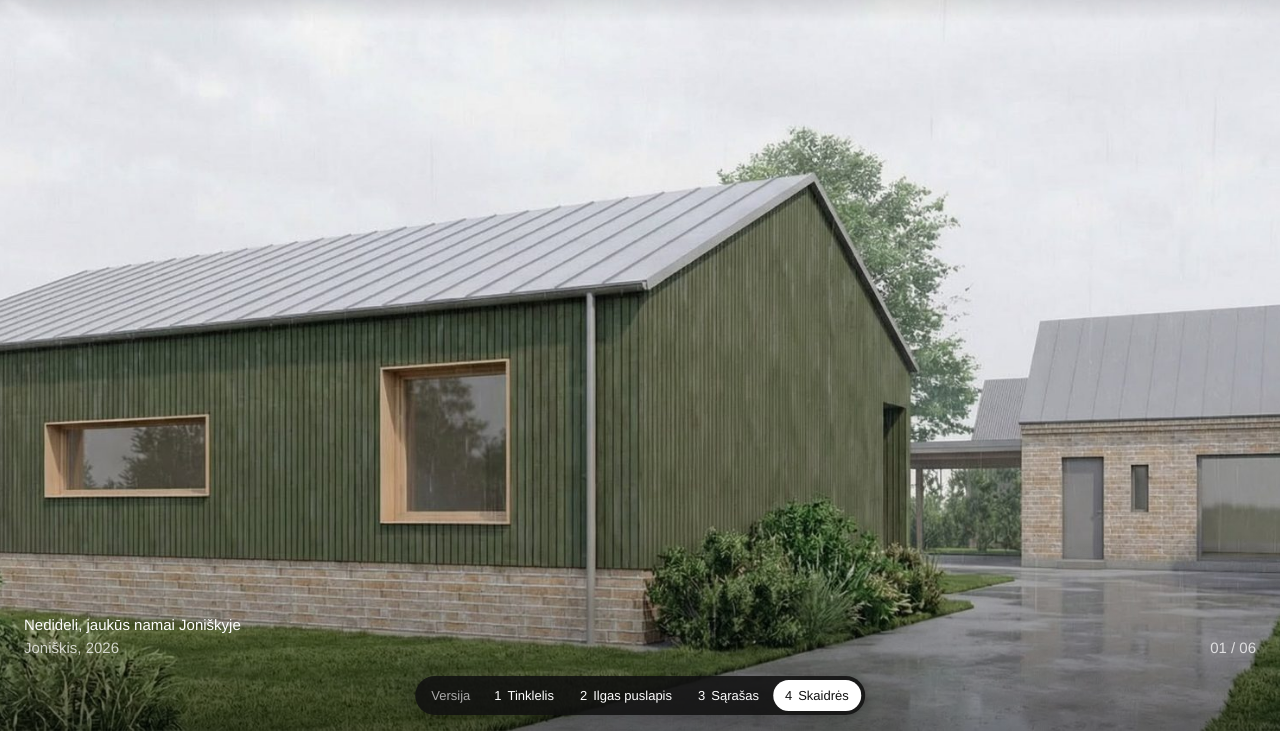
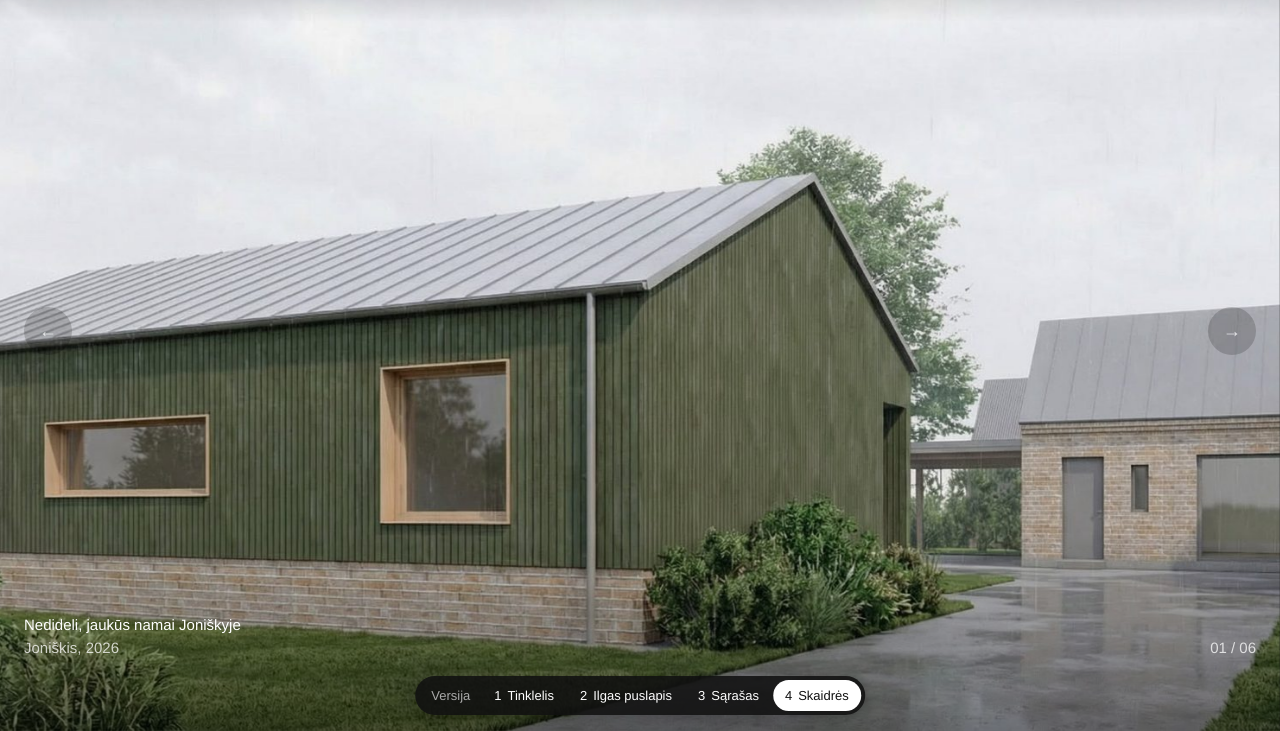
Before and after one commit to aurimasMisius/ubami-webpage, a plain HTML site: page skaidres.html in a window 1280 px wide. Shown: the part 69-800 px from the top of the page. Drawn offline with Linux system fonts and the light colour scheme.

Commit message:
Smooth crossfade transitions on Skaidrės slides
Slides fade over 1.2s with a slow zoom-out on the image and a delayed
caption fade. Wheel, arrow keys, swipe and side arrows move one slide
at a time; wraps around at the ends. Reduced-motion users get a short
plain fade.

Co-Authored-By: Claude Opus 5.5 <noreply@anthropic.com>
Claude-Session: https://claude.ai/code/session_01Q9VtbTsgWHiDWSiW555VZP

```diff
--- a/skaidres.html
+++ b/skaidres.html
@@ -4,8 +4,9 @@
   <meta charset="utf-8">
   <meta name="viewport" content="width=device-width, initial-scale=1">
   <title>Ubami — architektūros studija</title>
-  <link rel="stylesheet" href="styles.css?v=7">
+  <link rel="stylesheet" href="styles.css?v=8">
   <script src="switch.js?v=1" defer></script>
+  <script src="slides.js?v=1" defer></script>
 </head>
 <body class="slides">
   <header class="site-header wrap">
--- /dev/null
+++ b/slides.js
@@ -0,0 +1,82 @@
+// Full-screen slides: smooth crossfade between projects.
+// Wheel, arrow keys, swipe, or the side arrows move one slide at a time.
+(function () {
+  var wrap = document.querySelector('.sl-wrap');
+  if (!wrap) return;
+  var slides = Array.prototype.slice.call(wrap.querySelectorAll('.sl'));
+  if (slides.length < 2) return;
+
+  document.body.classList.add('sl-fade');
+  var index = 0;
+  var locked = false;
+  var DURATION = 1200; // keep in sync with the CSS transition
+
+  function show(next) {
+    if (locked) return;
+    next = (next + slides.length) % slides.length;
+    if (next === index) return;
+    locked = true;
+    // Make sure the incoming image is loaded before fading.
+    var img = slides[next].querySelector('img');
+    if (img) img.loading = 'eager';
+    slides[index].classList.remove('is-active');
+    slides[next].classList.add('is-active');
+    index = next;
+    // Preload the one after.
+    var after = slides[(index + 1) % slides.length].querySelector('img');
+    if (after) after.loading = 'eager';
+    setTimeout(function () { locked = false; }, DURATION);
+  }
+
+  slides[0].classList.add('is-active');
+  var second = slides[1].querySelector('img');
+  if (second) second.loading = 'eager';
+
+  // Mouse wheel / trackpad
+  var wheelAcc = 0;
+  var wheelTimer;
+  wrap.addEventListener('wheel', function (e) {
+    e.preventDefault();
+    wheelAcc += e.deltaY + e.deltaX;
+    clearTimeout(wheelTimer);
+    wheelTimer = setTimeout(function () { wheelAcc = 0; }, 200);
+    if (Math.abs(wheelAcc) > 40) {
+      show(index + (wheelAcc > 0 ? 1 : -1));
+      wheelAcc = 0;
+    }
+  }, { passive: false });
+
+  // Keyboard
+  document.addEventListener('keydown', function (e) {
+    if (['ArrowDown', 'ArrowRight', 'PageDown', ' '].indexOf(e.key) > -1) { e.preventDefault(); show(index + 1); }
+    if (['ArrowUp', 'ArrowLeft', 'PageUp'].indexOf(e.key) > -1) { e.preventDefault(); show(index - 1); }
+  });
+
+  // Touch swipe (vertical or horizontal)
+  var sx = 0, sy = 0;
+  wrap.addEventListener('touchstart', function (e) {
+    sx = e.touches[0].clientX; sy = e.touches[0].clientY;
+  }, { passive: true });
+  wrap.addEventListener('touchmove', function (e) { e.preventDefault(); }, { passive: false });
+  wrap.addEventListener('touchend', function (e) {
+    var dx = e.changedTouches[0].clientX - sx;
+    var dy = e.changedTouches[0].clientY - sy;
+    var d = Math.abs(dy) > Math.abs(dx) ? dy : dx;
+    if (Math.abs(d) > 40) {
+      e.preventDefault();
+      show(index + (d < 0 ? 1 : -1));
+    }
+  });
+
+  // Side arrows
+  function arrow(cls, label, step, symbol) {
+    var b = document.createElement('button');
+    b.className = 'sl-arrow ' + cls;
+    b.setAttribute('aria-label', label);
+    b.textContent = symbol;
+    b.addEventListener('click', function () { show(index + step); });
+    wrap.appendChild(b);
+  }
+  arrow('sl-prev', 'Ankstesnis projektas', -1, '←');
+  arrow('sl-next', 'Kitas projektas', 1, '→');
+})();
--- a/styles.css
+++ b/styles.css
@@ -367,3 +367,65 @@ body.slides .nav a:hover { color: rgba(255,255,255,0.7); }
 .sl-name { display: block; font-weight: 500; }
 .sl-meta { display: block; opacity: 0.75; }
 .sl-count { opacity: 0.75; }
+
+/* V4: crossfade mode (enabled by slides.js) */
+
+body.sl-fade .sl-wrap { overflow: hidden; position: relative; }
+body.sl-fade .sl {
+  position: absolute;
+  inset: 0;
+  opacity: 0;
+  visibility: hidden;
+  transition: opacity 1.2s cubic-bezier(0.4, 0, 0.2, 1), visibility 0s linear 1.2s;
+}
+body.sl-fade .sl.is-active {
+  opacity: 1;
+  visibility: visible;
+  z-index: 1;
+  transition: opacity 1.2s cubic-bezier(0.4, 0, 0.2, 1), visibility 0s;
+}
+body.sl-fade .sl img {
+  transform: scale(1.06);
+  transition: transform 7s cubic-bezier(0.2, 0, 0.2, 1);
+}
+body.sl-fade .sl.is-active img { transform: scale(1); }
+body.sl-fade .sl-cap {
+  opacity: 0;
+  transform: translateY(12px);
+  transition: opacity 0.6s ease, transform 0.6s ease;
+}
+body.sl-fade .sl.is-active .sl-cap {
+  opacity: 1;
+  transform: none;
+  transition-delay: 0.5s;
+}
+
+.sl-arrow {
+  position: absolute;
+  top: 50%;
+  z-index: 5;
+  transform: translateY(-50%);
+  width: 48px;
+  height: 48px;
+  border: 0;
+  border-radius: 50%;
+  background: rgba(0, 0, 0, 0.25);
+  color: #fff;
+  font: inherit;
+  font-size: 18px;
+  cursor: pointer;
+  opacity: 0.7;
+  transition: opacity 0.2s, background 0.2s;
+}
+.sl-arrow:hover { opacity: 1; background: rgba(0, 0, 0, 0.45); }
+.sl-prev { left: var(--gutter); }
+.sl-next { right: var(--gutter); }
+
+@media (max-width: 700px) {
+  .sl-arrow { display: none; }
+}
+
+@media (prefers-reduced-motion: reduce) {
+  body.sl-fade .sl, body.sl-fade .sl.is-active { transition-duration: 0.3s; }
+  body.sl-fade .sl img { transform: none; transition: none; }
+}
```
Also changed, not shown: apzvalga.html (+1 -1 lines), contact.html (+1 -1 lines), index.html (+1 -1 lines), projects/project-01.html (+1 -1 lines), projects/project-02.html (+1 -1 lines), projects/project-03.html (+1 -1 lines), projects/project-04.html (+1 -1 lines), projects/project-05.html (+1 -1 lines), projects/project-06.html (+1 -1 lines), sarasas.html (+1 -1 lines), studio.html (+1 -1 lines).
